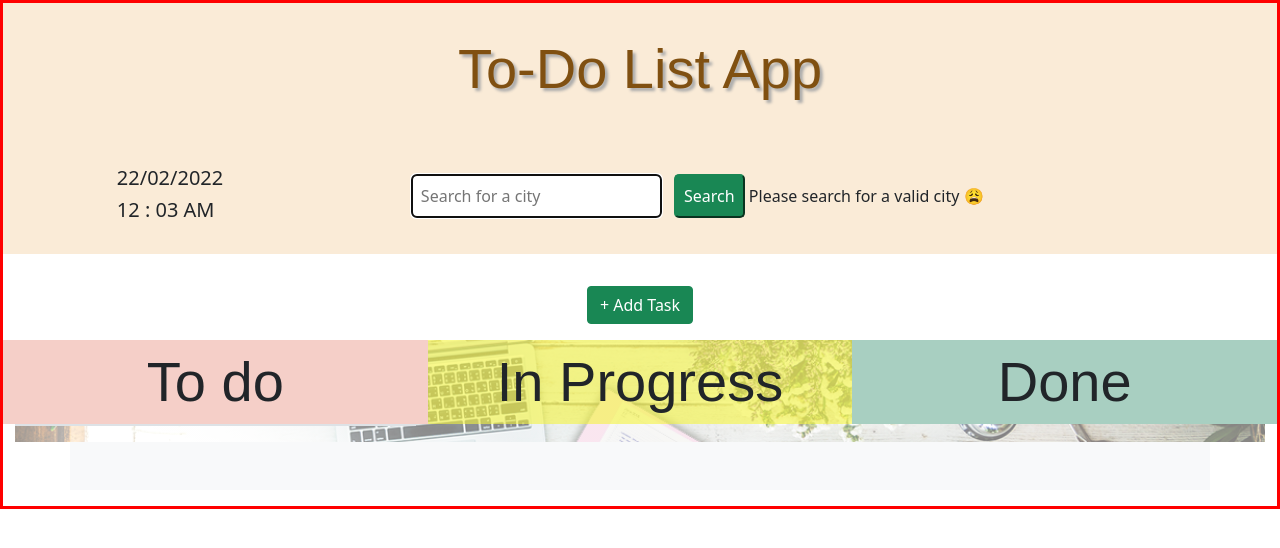
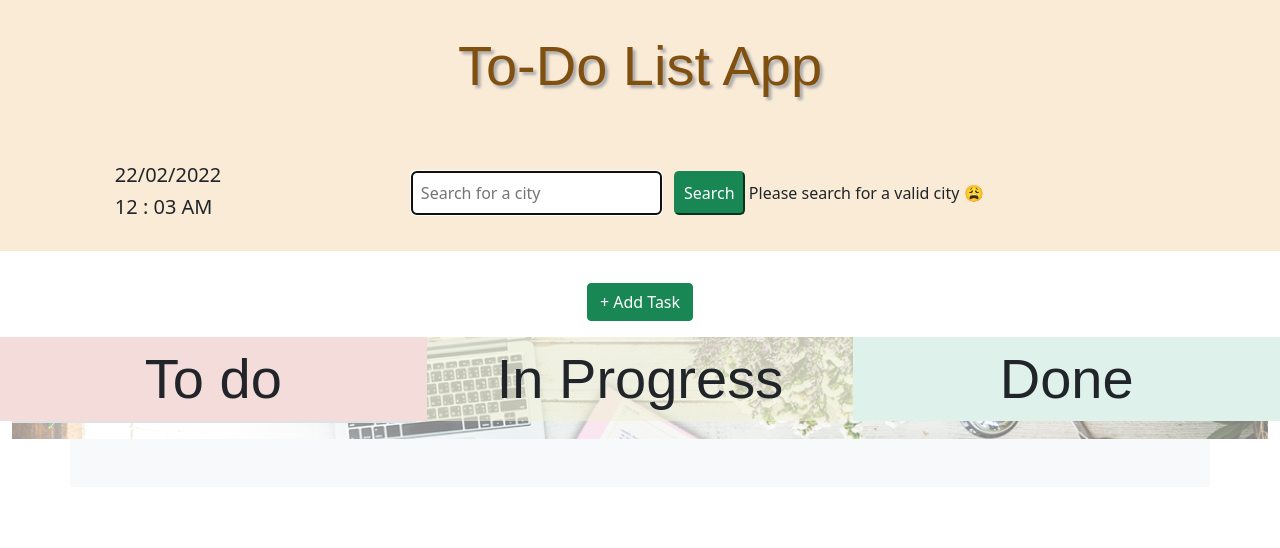
Before and after one commit to zakiyafebin/TodoListApp, a plain HTML site: page index.html in a window 1280 px wide. Drawn offline with nearby package versions, Linux system fonts and the light colour scheme; no server answers; a web font is replaced by a local one.

Commit message:
color change

```diff
--- a/js/index.js
+++ b/js/index.js
@@ -191,7 +191,7 @@ const element=tasksList[i];
 
             if(event.target.classList.contains("done-button")){
                 let parentTask = event.target.parentElement.parentElement.parentElement.parentElement.parentElement;
-                console.log(parentTask);
+                console.log("parent task"+JSON.stringify(parentTask));
                 const taskId = Number(parentTask.dataset.taskId);
                 const task = newtaskManager.getTaskById(taskId);
                 //alert(task)
--- a/js/taskManager.js
+++ b/js/taskManager.js
@@ -1,6 +1,6 @@
 function createTaskHtml(id, name, description, assignedTo, dueDate, status) {
     var listModal = `<li class="list-unstyled p-2" data-task-id="${id}">
-    <div class="card border-info">
+    <div class="card ">
       <div class="card-body ${
         status === "TO DO"
           ? "todo"
@@ -73,9 +73,8 @@ class TaskManager {
    let tasksHtmlList3 = [];
 
     console.log("this.tasks " + this.tasks)
-    for (let i = 0; i < this.tasks.length; ++i) {
-      const task = this.tasks[i]
-      //console.log("task from tasks"+task)
+
+    this.tasks.forEach(task => {
       let dateArray = task.dueDate.split("-")
       let newDate = dateArray[2] + '/' + dateArray[1] + '/' + dateArray[0]
 
@@ -93,7 +92,10 @@ class TaskManager {
         tasksHtmlList3.push(taskHtml);
       }
 
-    }
+    });
+
+
+
     const sortedActivities = tasksHtmlList1.slice().sort((a, b) => b.date - a.date)
 
     const tasks1Html = sortedActivities.join("\n");
--- a/resources/css/todo.css
+++ b/resources/css/todo.css
@@ -37,18 +37,18 @@
 }
 
 .todo{
-    background-color: rgb(245, 207, 200);
+    background-color: rgb(243, 220, 217);
 
 }
 .inprogress{
-    background-color: rgba(245, 245, 60, 0.589);
+    background-color: rgba(241, 241, 216, 0.589);
 }
 
 .done{
-    background-color: rgb(168, 207, 193);
+    background-color: rgb(222, 241, 234);
 }
 .brdr{
-    border: 3px solid red;
+    /* border: 3px solid rgb(83, 25, 25); */
 }
 .addTaskm{
     background-color: rgb(229, 239, 241);
```
